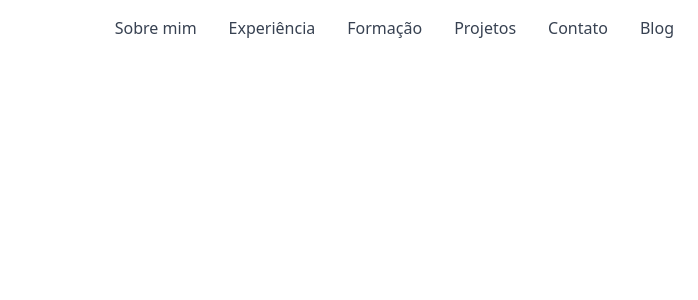
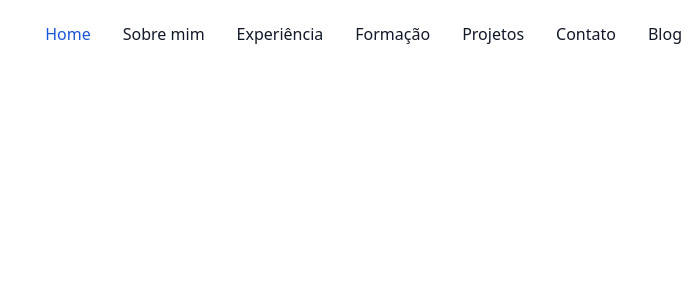
Before and after one commit to mayraamaral/portfolio, an Angular app: page / in a window 1280 px wide. Shown: the top 300 px of the page, without its empty margins (582-1280 px from the left). Built offline with nearby package versions, Linux system fonts and the light colour scheme.

Commit message:
fix: navbar mobile version

```diff
--- a/package.json
+++ b/package.json
@@ -19,6 +19,7 @@
     "@angular/platform-browser-dynamic": "^17.3.0",
     "@angular/router": "^17.3.0",
     "@fortawesome/fontawesome-free": "^6.5.1",
+    "flowbite": "^2.3.0",
     "rxjs": "~7.8.0",
     "tslib": "^2.3.0",
     "zone.js": "~0.14.3"
--- a/src/app/app.component.html
+++ b/src/app/app.component.html
@@ -1,22 +1,48 @@
-<header>
-  <nav class="bg-white border-gray-200 px-4 lg:px-6 py-2.5 dark:bg-gray-800">
+<nav class="bg-white border-gray-200 dark:bg-gray-900">
   <div
-      class="flex flex-wrap justify-between items-center mx-auto max-w-screen-xl"
+    class="max-w-screen-xl flex flex-wrap items-center justify-between mx-auto p-4"
+  >
+    <a
+      href="https://mayra.dev/"
+      class="flex items-center space-x-3 rtl:space-x-reverse"
     >
       <a href="https://mayra.dev" class="flex items-center">
         <span class="fa-solid fa-terminal text-3xl text-white"></span>
       </a>
-      <div
-        class="hidden justify-between items-center w-full lg:flex lg:w-auto lg:order-1"
-        id="mobile-menu-2"
+    </a>
+
+    <button
+      data-collapse-toggle="navbar-default"
+      type="button"
+      class="inline-flex items-center p-2 w-10 h-10 justify-center text-sm text-gray-500 rounded-lg md:hidden hover:bg-gray-100 focus:outline-none focus:ring-2 focus:ring-gray-200 dark:text-gray-400 dark:hover:bg-gray-700 dark:focus:ring-gray-600"
+      aria-controls="navbar-default"
+      aria-expanded="false"
     >
+      <span class="sr-only">Open main menu</span>
+      <svg
+        class="w-5 h-5"
+        aria-hidden="true"
+        xmlns="http://www.w3.org/2000/svg"
+        fill="none"
+        viewBox="0 0 17 14"
+      >
+        <path
+          stroke="currentColor"
+          stroke-linecap="round"
+          stroke-linejoin="round"
+          stroke-width="2"
+          d="M1 1h15M1 7h15M1 13h15"
+        />
+      </svg>
+    </button>
+    <div class="hidden w-full md:block md:w-auto" id="navbar-default">
       <ul
-          class="flex flex-col mt-4 font-medium lg:flex-row lg:space-x-8 lg:mt-0"
+        class="font-medium flex flex-col p-4 md:p-0 mt-4 border border-gray-100 rounded-lg bg-gray-50 md:flex-row md:space-x-8 rtl:space-x-reverse md:mt-0 md:border-0 md:bg-white dark:bg-gray-800 md:dark:bg-gray-900 dark:border-gray-700"
       >
         <li>
           <a
             href="#"
-              class="block py-2 pr-4 pl-3 text-white rounded bg-primary-700 lg:bg-transparent lg:text-primary-700 lg:p-0 dark:text-white"
+            class="block py-2 px-3 text-white bg-blue-700 rounded md:bg-transparent md:text-blue-700 md:p-0 dark:text-white md:dark:text-blue-500"
             aria-current="page"
             >Home</a
           >
@@ -24,42 +50,43 @@
         <li>
           <a
             href="#"
-              class="block py-2 pr-4 pl-3 text-gray-700 border-b border-gray-100 hover:bg-gray-50 lg:hover:bg-transparent lg:border-0 lg:hover:text-primary-700 lg:p-0 dark:text-gray-400 lg:dark:hover:text-white dark:hover:bg-gray-700 dark:hover:text-white lg:dark:hover:bg-transparent dark:border-gray-700"
+            class="block py-2 px-3 text-gray-900 rounded hover:bg-gray-100 md:hover:bg-transparent md:border-0 md:hover:text-blue-700 md:p-0 dark:text-white md:dark:hover:text-blue-500 dark:hover:bg-gray-700 dark:hover:text-white md:dark:hover:bg-transparent"
             >Sobre mim</a
           >
         </li>
         <li>
           <a
             href="#"
-              class="block py-2 pr-4 pl-3 text-gray-700 border-b border-gray-100 hover:bg-gray-50 lg:hover:bg-transparent lg:border-0 lg:hover:text-primary-700 lg:p-0 dark:text-gray-400 lg:dark:hover:text-white dark:hover:bg-gray-700 dark:hover:text-white lg:dark:hover:bg-transparent dark:border-gray-700"
+            class="block py-2 px-3 text-gray-900 rounded hover:bg-gray-100 md:hover:bg-transparent md:border-0 md:hover:text-blue-700 md:p-0 dark:text-white md:dark:hover:text-blue-500 dark:hover:bg-gray-700 dark:hover:text-white md:dark:hover:bg-transparent"
             >Experiência</a
           >
         </li>
         <li>
           <a
             href="#"
-              class="block py-2 pr-4 pl-3 text-gray-700 border-b border-gray-100 hover:bg-gray-50 lg:hover:bg-transparent lg:border-0 lg:hover:text-primary-700 lg:p-0 dark:text-gray-400 lg:dark:hover:text-white dark:hover:bg-gray-700 dark:hover:text-white lg:dark:hover:bg-transparent dark:border-gray-700"
+            class="block py-2 px-3 text-gray-900 rounded hover:bg-gray-100 md:hover:bg-transparent md:border-0 md:hover:text-blue-700 md:p-0 dark:text-white md:dark:hover:text-blue-500 dark:hover:bg-gray-700 dark:hover:text-white md:dark:hover:bg-transparent"
             >Formação</a
           >
         </li>
         <li>
           <a
             href="#"
-              class="block py-2 pr-4 pl-3 text-gray-700 border-b border-gray-100 hover:bg-gray-50 lg:hover:bg-transparent lg:border-0 lg:hover:text-primary-700 lg:p-0 dark:text-gray-400 lg:dark:hover:text-white dark:hover:bg-gray-700 dark:hover:text-white lg:dark:hover:bg-transparent dark:border-gray-700"
+            class="block py-2 px-3 text-gray-900 rounded hover:bg-gray-100 md:hover:bg-transparent md:border-0 md:hover:text-blue-700 md:p-0 dark:text-white md:dark:hover:text-blue-500 dark:hover:bg-gray-700 dark:hover:text-white md:dark:hover:bg-transparent"
             >Projetos</a
           >
         </li>
         <li>
           <a
             href="#"
-              class="block py-2 pr-4 pl-3 text-gray-700 border-b border-gray-100 hover:bg-gray-50 lg:hover:bg-transparent lg:border-0 lg:hover:text-primary-700 lg:p-0 dark:text-gray-400 lg:dark:hover:text-white dark:hover:bg-gray-700 dark:hover:text-white lg:dark:hover:bg-transparent dark:border-gray-700"
+            class="block py-2 px-3 text-gray-900 rounded hover:bg-gray-100 md:hover:bg-transparent md:border-0 md:hover:text-blue-700 md:p-0 dark:text-white md:dark:hover:text-blue-500 dark:hover:bg-gray-700 dark:hover:text-white md:dark:hover:bg-transparent"
             >Contato</a
           >
         </li>
         <li>
           <a
-              href="#"
-              class="block py-2 pr-4 pl-3 text-gray-700 border-b border-gray-100 hover:bg-gray-50 lg:hover:bg-transparent lg:border-0 lg:hover:text-primary-700 lg:p-0 dark:text-gray-400 lg:dark:hover:text-white dark:hover:bg-gray-700 dark:hover:text-white lg:dark:hover:bg-transparent dark:border-gray-700"
+            href="https://blog.mayra.dev"
+            target="_blank"
+            class="block py-2 px-3 text-gray-900 rounded hover:bg-gray-100 md:hover:bg-transparent md:border-0 md:hover:text-blue-700 md:p-0 dark:text-white md:dark:hover:text-blue-500 dark:hover:bg-gray-700 dark:hover:text-white md:dark:hover:bg-transparent"
             >Blog</a
           >
         </li>
@@ -67,6 +94,5 @@
     </div>
   </div>
 </nav>
-</header>
 
 <router-outlet />
--- a/src/app/app.component.ts
+++ b/src/app/app.component.ts
@@ -1,10 +1,15 @@
-import { Component } from '@angular/core';
+import { Component, OnInit } from '@angular/core';
+import { initFlowbite } from 'flowbite';
 
 @Component({
   selector: 'app-root',
   templateUrl: './app.component.html',
   styleUrl: './app.component.css',
 })
-export class AppComponent {
+export class AppComponent implements OnInit {
   title = 'portfolio';
+
+  ngOnInit(): void {
+    initFlowbite();
+  }
 }
--- a/tailwind.config.js
+++ b/tailwind.config.js
@@ -1,8 +1,61 @@
 /** @type {import('tailwindcss').Config} */
 module.exports = {
-  content: ["./src/**/*.{html,ts}"],
+  darkMode: "media",
+  content: ["./src/**/*.{html,ts}", "./node_modules/flowbite/**/*.js"],
   theme: {
-    extend: {},
+    extend: {
+      colors: {
+        primary: {
+          50: "#eff6ff",
+          100: "#dbeafe",
+          200: "#bfdbfe",
+          300: "#93c5fd",
+          400: "#60a5fa",
+          500: "#3b82f6",
+          600: "#2563eb",
+          700: "#1d4ed8",
+          800: "#1e40af",
+          900: "#1e3a8a",
+          950: "#172554",
+        },
+      },
+    },
   },
-  plugins: [],
+  fontFamily: {
+    body: [
+      "Inter",
+      "ui-sans-serif",
+      "system-ui",
+      "-apple-system",
+      "system-ui",
+      "Segoe UI",
+      "Roboto",
+      "Helvetica Neue",
+      "Arial",
+      "Noto Sans",
+      "sans-serif",
+      "Apple Color Emoji",
+      "Segoe UI Emoji",
+      "Segoe UI Symbol",
+      "Noto Color Emoji",
+    ],
+    sans: [
+      "Inter",
+      "ui-sans-serif",
+      "system-ui",
+      "-apple-system",
+      "system-ui",
+      "Segoe UI",
+      "Roboto",
+      "Helvetica Neue",
+      "Arial",
+      "Noto Sans",
+      "sans-serif",
+      "Apple Color Emoji",
+      "Segoe UI Emoji",
+      "Segoe UI Symbol",
+      "Noto Color Emoji",
+    ],
+  },
+  plugins: [require("flowbite/plugin")],
 };
```
Also changed, not shown: 1 other file (tests, documents, lock files or other folders). Lines whose indentation alone changed are shown as unchanged.
